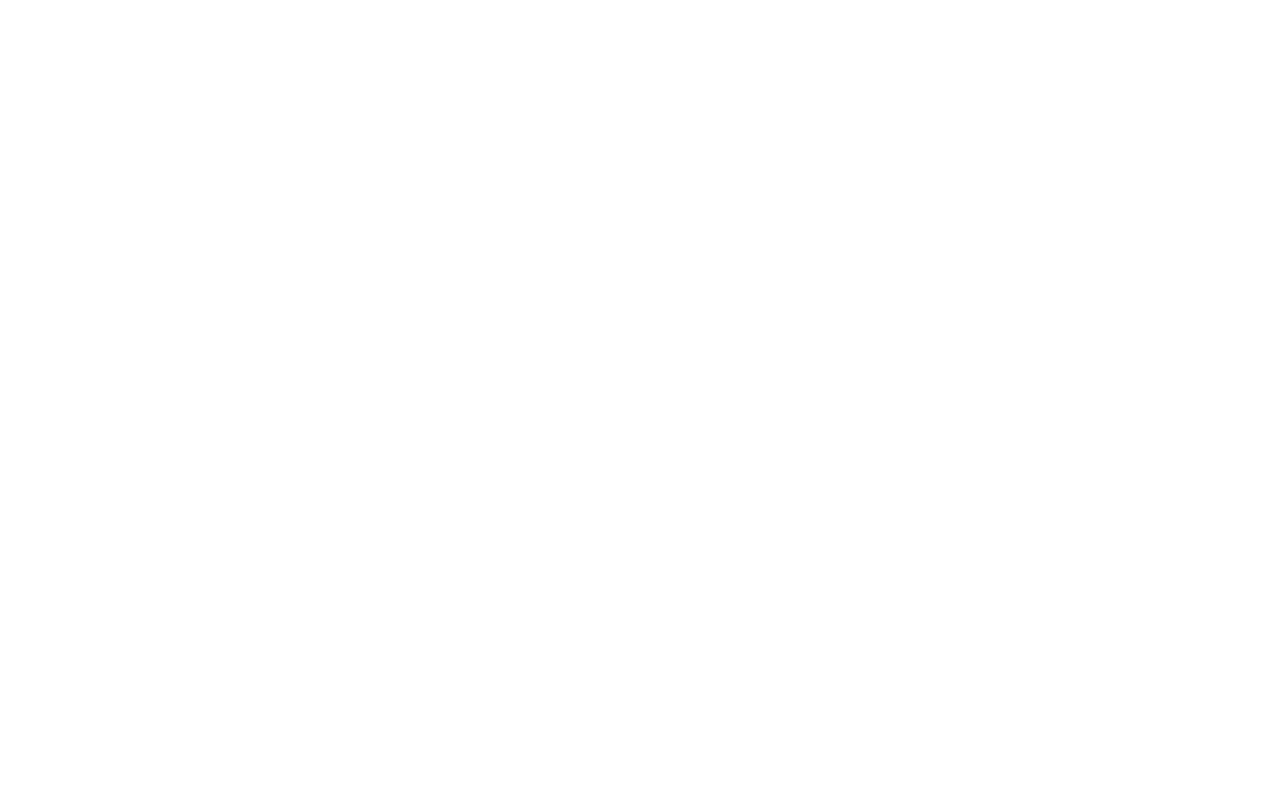
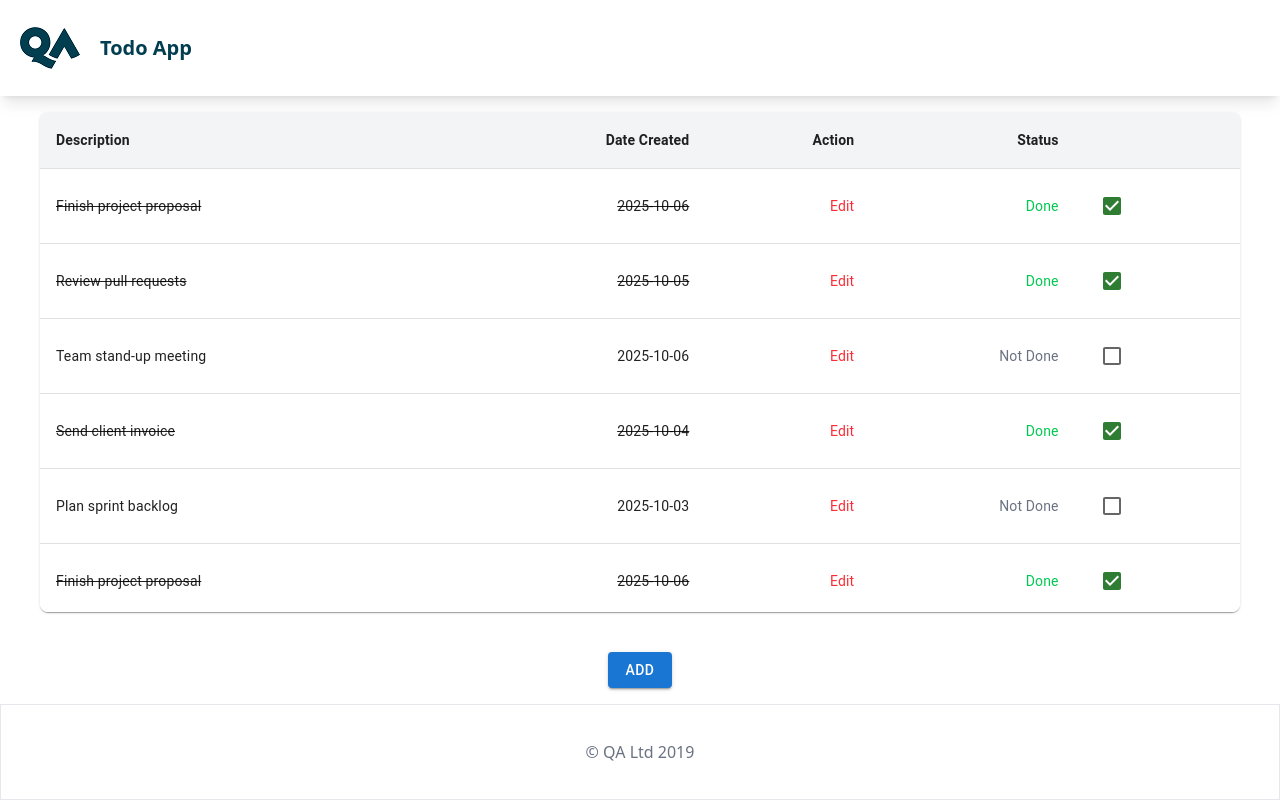
Before and after one commit to bryanbarakatsky/psb-project, a React (Vite) app in the folder psb/: page / in a window 1280 px wide. Before the commit this address had no page. Built offline with nearby package versions, Linux system fonts and the light colour scheme.

Commit message:
CREATE: created table dynamic changes

```diff
--- a/psb/src/App.jsx
+++ b/psb/src/App.jsx
@@ -3,11 +3,14 @@
 import "./App.css";
 import Layout from "./components/Layout";
 import { BrowserRouter, Routes, Route } from "react-router-dom";
+import TodoPage from "./pages/TodoPage";
 function App() {
   return (
     <>
       <BrowserRouter>
-        <Routes></Routes>
+        <Routes>
+          <Route path="/" element={<TodoPage />}></Route>
+        </Routes>
       </BrowserRouter>
     </>
   );
--- a/psb/src/components/Layout.jsx
+++ b/psb/src/components/Layout.jsx
@@ -6,7 +6,7 @@
     <>
       <div className="flex flex-col min-h-screen">
         <NavBar />
-        <main className="flex-grow">{children}</main>
+        <main className="flex justify-center items-center flex-grow">{children}</main>
         <Footer />
       </div>
     </>
--- /dev/null
+++ b/psb/src/components/TodoList.jsx
@@ -0,0 +1,101 @@
+import React, { useState } from 'react'
+import Table from '@mui/material/Table'
+import TableBody from '@mui/material/TableBody'
+import TableCell from '@mui/material/TableCell'
+import TableContainer from '@mui/material/TableContainer'
+import TableHead from '@mui/material/TableHead'
+import TableRow from '@mui/material/TableRow'
+import Paper from '@mui/material/Paper'
+import Button from '@mui/material/Button';
+import Checkbox from '@mui/material/Checkbox'
+
+const createData = (description, dateCreated, action, state) => {
+  return { description, dateCreated, action, state }
+}
+
+const initialData = [
+  createData('Finish project proposal', '2025-10-06', 'Edit', 'Done'),
+  createData('Review pull requests', '2025-10-05', 'Edit', 'Done'),
+  createData('Team stand-up meeting', '2025-10-06', 'Edit', 'Not Done'),
+  createData('Send client invoice', '2025-10-04', 'Edit', 'Done'),
+  createData('Plan sprint backlog', '2025-10-03', 'Edit', 'Not Done'),
+  createData('Finish project proposal', '2025-10-06', 'Edit', 'Done'),
+  createData('Review pull requests', '2025-10-05', 'Edit', 'Done'),
+  createData('Team stand-up meeting', '2025-10-06', 'Edit', 'Not Done'),
+  createData('Send client invoice', '2025-10-04', 'Edit', 'Done'),
+  createData('Plan sprint backlog', '2025-10-03', 'Edit', 'Not Done'),
+]
+
+export const TodoList = () => {
+  const [data, setData] = useState(initialData)
+
+  const handleCheckboxClick = (index) => {
+    const newData = [...data]
+    newData[index].state = newData[index].state === 'Done' ? 'Not Done' : 'Done'
+    setData(newData)
+  }
+
+  return (
+    <div className="flex flex-col gap-10 items-center justify-center">
+      <TableContainer
+        component={Paper}
+        sx={{ maxWidth: 1200, boxShadow: 1, borderRadius: 2, overflow: scroll, maxHeight: 500 }}
+      >
+        <Table sx={{ minWidth: 1200 }} aria-label="todo table">
+          <TableHead>
+            <TableRow sx={{ backgroundColor: '#f3f4f6' }}>
+              <TableCell sx={{ fontWeight: 'bold' }}>Description</TableCell>
+              <TableCell sx={{ fontWeight: 'bold' }} align="right">
+                Date Created
+              </TableCell>
+              <TableCell sx={{ fontWeight: 'bold' }} align="right">
+                Action
+              </TableCell>
+              <TableCell sx={{ fontWeight: 'bold' }} align="right">
+                Status
+              </TableCell>
+              <TableCell></TableCell>
+            </TableRow>
+          </TableHead>
+          <TableBody>
+            {data.map((row, id) => {
+              const isDone = row.state === 'Done'
+              const textClass = isDone ? 'line-through text-gray-500' : ''
+              const stateColor = isDone? '!text-green-500' : '!text-gray-500'
+              return (
+                <TableRow
+                  key={id}
+                  sx={{
+                    '&:last-child td, &:last-child th': { border: 0 },
+                    '&:hover': { backgroundColor: '#f9fafb' },
+                  }}
+                >
+                  <TableCell className={textClass}>
+                    {row.description}
+                  </TableCell>
+                  <TableCell align="right" className={textClass}>
+                    {row.dateCreated}
+                  </TableCell>
+                  <TableCell align="right" className='cursor-pointer !text-red-500 hover:!text-blue-500'>
+                    {row.action}
+                  </TableCell>
+                  <TableCell align="right" className={stateColor}>
+                    {row.state}
+                  </TableCell>
+                  <TableCell>
+                    <Checkbox onClick={() => handleCheckboxClick(id)} color={row.state === 'Done' ? 'success' : 'default'} checked={row.state == 'Done'} />
+                  </TableCell>
+                </TableRow>
+              )
+            })}
+          </TableBody>
+        </Table>
+      </TableContainer>
+      <div className='ml-right'>
+        <Button variant="contained">Add</Button>
+      </div>
+    </div>
+  )
+}
+
+export default TodoList
--- a/psb/src/pages/TodoPage.jsx
+++ b/psb/src/pages/TodoPage.jsx
@@ -1,81 +1,13 @@
 import React from 'react'
-import Table from '@mui/material/Table'
-import TableBody from '@mui/material/TableBody'
-import TableCell from '@mui/material/TableCell'
-import TableContainer from '@mui/material/TableContainer'
-import TableHead from '@mui/material/TableHead'
-import TableRow from '@mui/material/TableRow'
-import Paper from '@mui/material/Paper'
-import Button from '@mui/material/Button';
-
-const createData = (description, dateCreated, action, state) => {
-  return { description, dateCreated, action, state }
-}
-
-const data = [
-  createData('Finish project proposal', '2025-10-06', 'Edit', 'Done'),
-  createData('Review pull requests', '2025-10-05', 'Edit', 'Done'),
-  createData('Team stand-up meeting', '2025-10-06', 'Edit', 'Not Done'),
-  createData('Send client invoice', '2025-10-04', 'Edit', 'Done'),
-  createData('Plan sprint backlog', '2025-10-03', 'Edit', 'Not Done'),
-]
+import Layout from '../components/Layout'
+import Table from '../components/TodoList'
 
 export const TodoPage = () => {
   return (
-    <div className="flex flex-col gap-10 items-center justify-center min-h-screen bg-gray-50">
-      <TableContainer
-        component={Paper}
-        sx={{ maxWidth: 800, boxShadow: 3, borderRadius: 2 }}
-      >
-        <Table sx={{ minWidth: 650 }} aria-label="todo table">
-          <TableHead>
-            <TableRow sx={{ backgroundColor: '#f3f4f6' }}>
-              <TableCell sx={{ fontWeight: 'bold' }}>Description</TableCell>
-              <TableCell sx={{ fontWeight: 'bold' }} align="right">
-                Date Created
-              </TableCell>
-              <TableCell sx={{ fontWeight: 'bold' }} align="right">
-                Action
-              </TableCell>
-              <TableCell sx={{ fontWeight: 'bold' }} align="right">
-                Status
-              </TableCell>
-            </TableRow>
-          </TableHead>
-          <TableBody>
-            {data.map((row, id) => {
-              const isDone = row.state === 'Done'
-              const textClass = isDone ? 'line-through text-gray-500' : ''
-              const stateColor = isDone? '!text-green-200' : '!text-gray-200'
-              return (
-                <TableRow
-                  key={id}
-                  sx={{
-                    '&:last-child td, &:last-child th': { border: 0 },
-                    '&:hover': { backgroundColor: '#f9fafb' },
-                  }}
-                >
-                  <TableCell component="th" scope="row" className={textClass}>
-                    {row.description}
-                  </TableCell>
-                  <TableCell align="right" className={textClass}>
-                    {row.dateCreated}
-                  </TableCell>
-                  <TableCell align="right" className='cursor-pointer !text-red-200 hover:!text-blue-200'>
-                    {row.action}
-                  </TableCell>
-                  <TableCell align="right" className={`${stateColor} ${textClass}`}>
-                    {row.state}
-                  </TableCell>
-                </TableRow>
-              )
-            })}
-          </TableBody>
-        </Table>
-      </TableContainer>
-      <div className='ml-right'>
-        <Button variant="contained">Add</Button>
-      </div>
+    <div>
+        <Layout>
+            <Table />
+        </Layout>
     </div>
   )
 }
```
Also changed, not shown: psb/src/components/Table.jsx (deleted).
